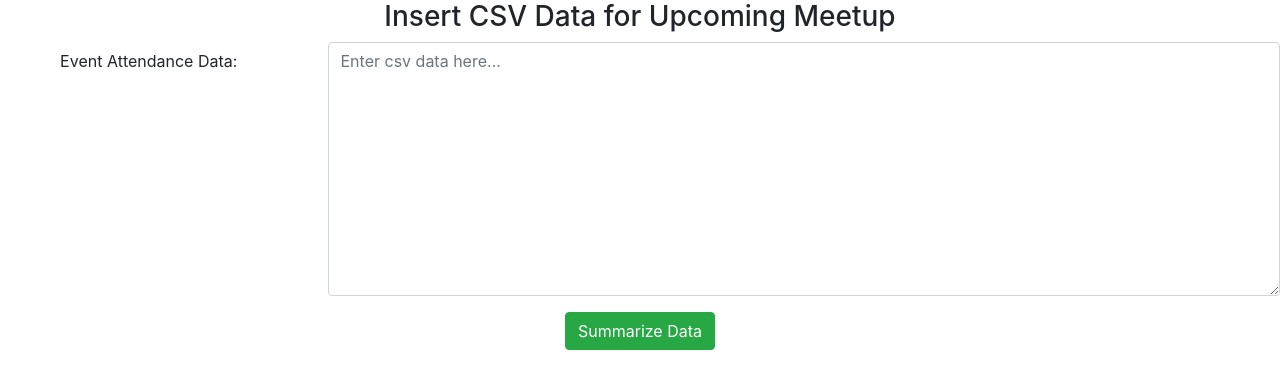
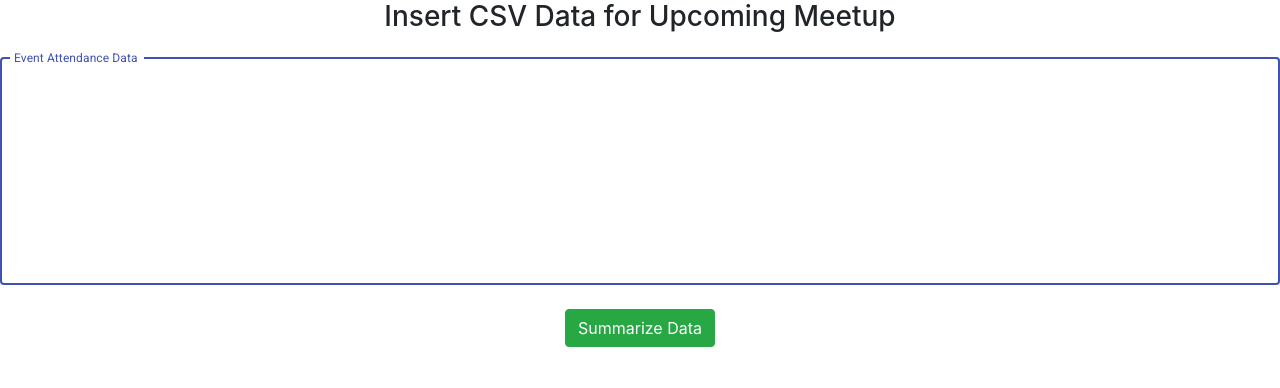
Before and after one commit to commanderking/meetup-analyzer-api, a React (Create React App) app in the folder web/: page /prediction in a window 1280 px wide. Shown: the top 388 px of the page. Built offline with nearby package versions, Linux system fonts and the light colour scheme; no server answers; what auth0-js, moment-range would draw is missing.

Commit message:
show current year data, small updates to form ui

```diff
--- a/web/src/features/attendancePredictor/components/AttendanceHistoryForm.tsx
+++ b/web/src/features/attendancePredictor/components/AttendanceHistoryForm.tsx
@@ -2,9 +2,9 @@ import React from "react";
 import { Button, Label, FormGroup, Input, Form, Col } from "reactstrap";
 /** @jsx jsx */
 import { css, jsx } from "@emotion/core";
+import TextField from "@material-ui/core/TextField";
 
-const labelColumns = 3;
-const inputColumns = 9;
+const inputColumns = 12;
 
 type Props = {
   rawMeetupData: any;
@@ -31,13 +31,25 @@ const AttendanceHistoryForm = ({
 
       <div>
         <FormGroup row>
-          <Label sm={labelColumns}>Event Attendance Data: </Label>
           <Col sm={inputColumns}>
-            <Input
+            {/* <Input
               rows={10}
               type="textarea"
               value={rawMeetupData}
               placeholder={"Enter csv data here..."}
+              onChange={(event: any) => {
+                setRawMeetupData(event.target.value);
+              }}
+            /> */}
+            <TextField
+              id="outlined-dense-multiline"
+              label="Event Attendance Data"
+              margin="normal"
+              variant="outlined"
+              multiline
+              fullWidth
+              autoFocus
+              rows="10"
               onChange={(event: any) => {
                 setRawMeetupData(event.target.value);
               }}
--- a/web/src/features/dashboard/DashboardContainer.tsx
+++ b/web/src/features/dashboard/DashboardContainer.tsx
@@ -53,12 +53,13 @@ const DashboardContainer = ({ auth }: any) => {
 
   if (!summaryData) return <div>Loading...</div>;
 
+  const { currentYear } = summaryData;
   const {
     totalAttendees,
     totalRSVPs,
     uniqueAttendees,
     uniqueRSVPs
-  } = summaryData;
+  } = currentYear;
   return (
     <div>
       {/* <LoginContainer auth={auth} /> */}
--- a/web/src/requests/meetupSummaryRequestTypes.ts
+++ b/web/src/requests/meetupSummaryRequestTypes.ts
@@ -7,7 +7,7 @@ export type MeetupSummaryDTO = {
     uniqueAttendees: number;
     uniqueRSVPs: number;
   };
-  meetupAttendeesWhoRSVPed: number;
+  attendeesWhoRSVPd: number;
   totalAttendees: number;
   totalRSVPs: number;
   uniqueAttendees: number;
```
Also changed, not shown: 1 other file (tests, documents, lock files or other folders).
